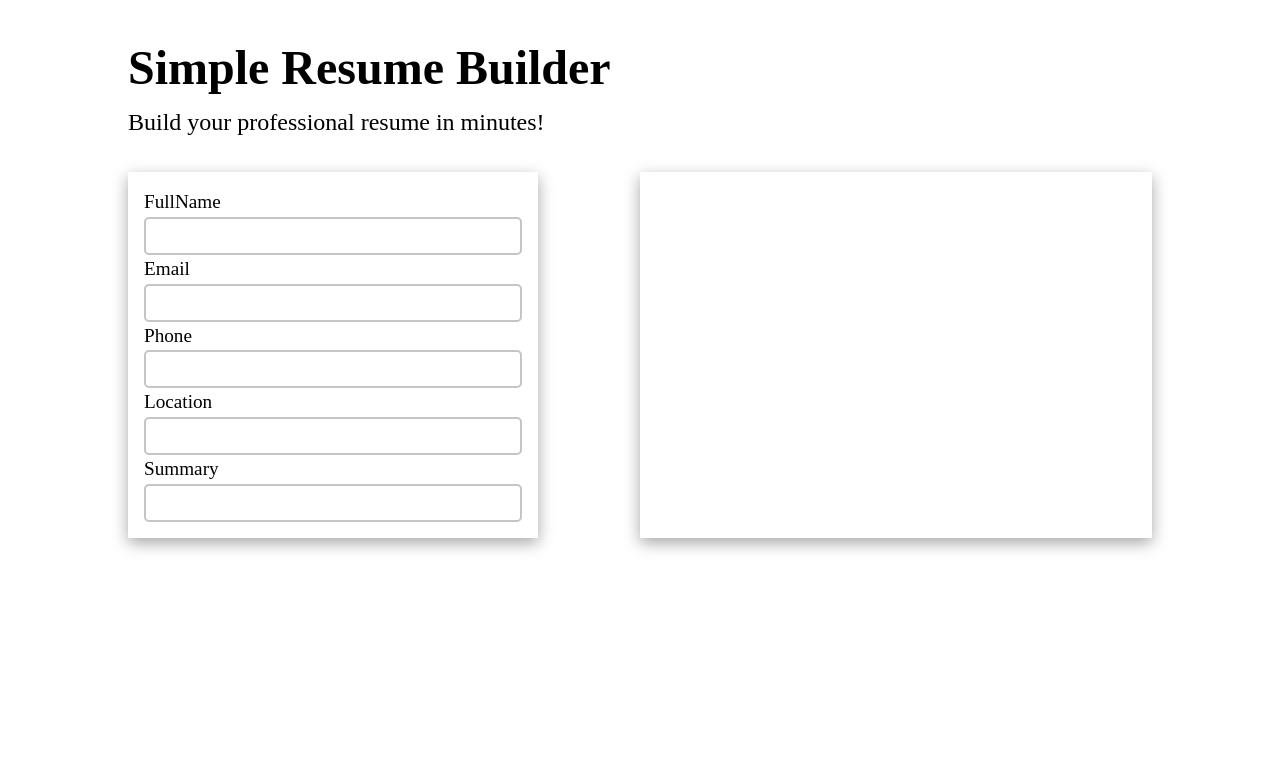
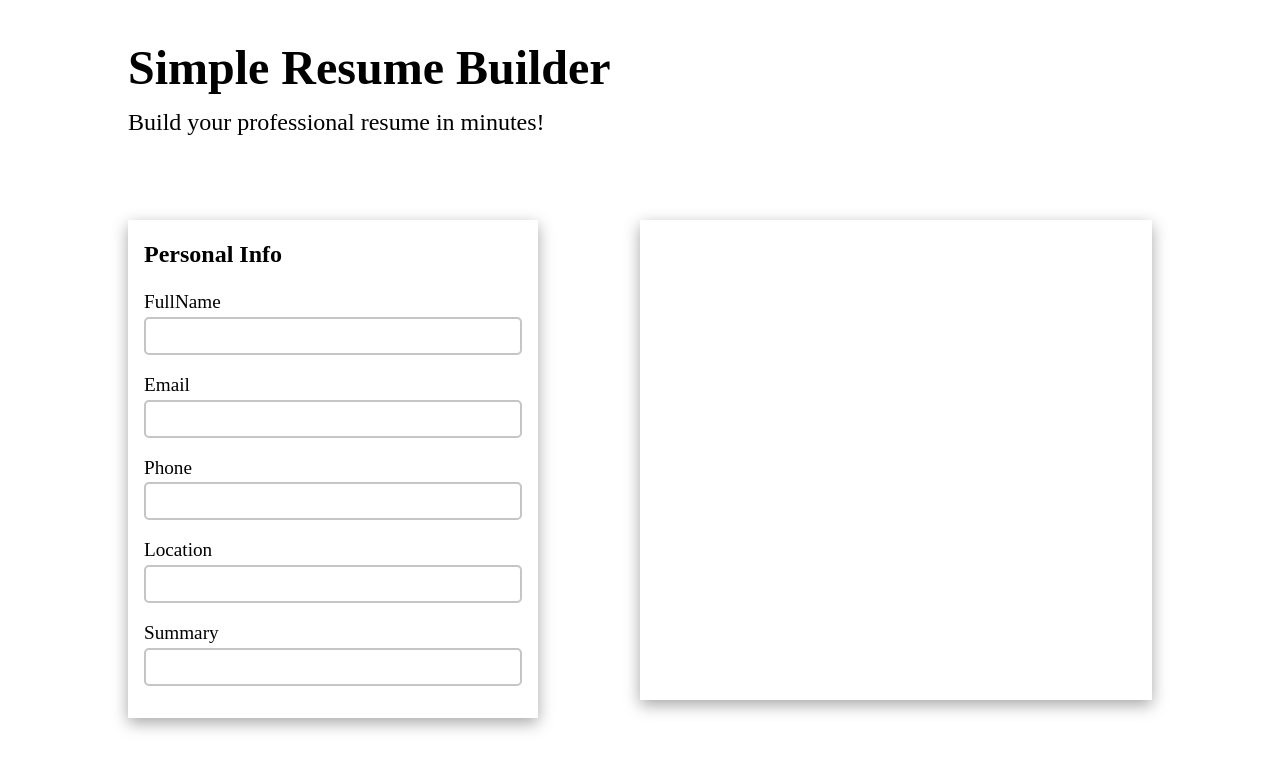
Before and after one commit to Basher113/cv-builder, a React (Vite) app: page / in a window 1280 px wide. Shown: the top 770 px of the page. Built offline with nearby package versions, Linux system fonts and the light colour scheme.

Commit message:
Add form for personal info field
- Rename Cv component file to CvPreview
- Delete the Form component

```diff
--- a/src/components/cv-container/CvContainer.jsx
+++ b/src/components/cv-container/CvContainer.jsx
@@ -1,10 +1,10 @@
 import { useState } from "react";
 
-import Form from "../form/Form";
-import CV from "../cv/CV";
+import PersonalInfoForm from "../personal-info-form/PersonalInfoForm";
+import CvPreview from "../cv-preview/CvPreview";
 import "./cv-container.css";
 
-const defaultFormField = {
+const personalInfoFormField = {
   fullName: "",
   email: "",
   phone: "",
@@ -13,7 +13,8 @@ const defaultFormField = {
 }
 
 const CvContainer = () => {
-  const [formField, setFormField] = useState(defaultFormField);
+  const [formField, setFormField] = useState(personalInfoFormField);
+
   const changeHandler = (e) => {
     const name = e.target.name;
     const value = e.target.value;
@@ -22,8 +23,8 @@ const CvContainer = () => {
 
   return (
     <div className="cv-container">
-      <Form formField={formField} onChange={changeHandler}/>
-      <CV fullName={formField.fullName}
+      <PersonalInfoForm formField={formField} onChange={changeHandler}/>
+      <CvPreview fullName={formField.fullName}
         email={formField.email}
         phone={formField.phone}
         location={formField.location}
--- a/src/components/cv-container/cv-container.css
+++ b/src/components/cv-container/cv-container.css
@@ -1,5 +1,7 @@
 .cv-container {
   display: grid;
   grid-template-columns: 1fr 1fr;
-  margin-top: 2em;
+  margin-top: 5em;
+  align-items: start;
+  position: relative;
 }
--- a/src/components/cv/CV.jsx
+++ b/src/components/cv-preview/CvPreview.jsx
@@ -1,5 +1,5 @@
-import "./cv-paper.css"
-const CV = ({fullName, email, phone, location, summary}) => {
+import "./cv-preview.css"
+const CvPreview = ({fullName, email, phone, location, summary}) => {
   return (
     <div className="cv-paper-container">
       <h2 className="full-name">{fullName}</h2>
@@ -13,4 +13,4 @@ const CV = ({fullName, email, phone, location, summary}) => {
   )
 }
 
-export default CV
+export default CvPreview
--- a/src/components/cv/cv-paper.css
+++ b/src/components/cv-preview/cv-preview.css
@@ -1,7 +1,7 @@
 .cv-paper-container {
   padding: 1em;
   box-shadow: var(--shadow);
-
+  min-height: 60vh;
 }
 
 .full-name {
--- a/src/components/form-input/form-input.css
+++ b/src/components/form-input/form-input.css
@@ -1,3 +1,7 @@
+.group {
+  margin: 1em 0;
+}
+
 label {
   display: block;
   font-size: 1.2rem;
--- a/src/components/form/Form.jsx
+++ /dev/null
@@ -1,15 +0,0 @@
-import FormInput from '../form-input/FormInput';
-import "./form.css"
-
-const Form = ({formField, onChange}) => {
-  const formFieldKeys = Object.keys(formField);
-  return (
-    <form>
-      {formField && formFieldKeys.map(field => (
-        <FormInput key={field} type="text" label={field} name={field} onChangeHandler={onChange}/>
-      ))}
-    </form>
-  )
-}
-
-export default Form
--- a/src/components/form/form.css
+++ /dev/null
@@ -1,5 +0,0 @@
-form {
-  width: 80%;
-  box-shadow: var(--shadow);
-  padding: 1em;
-}
--- /dev/null
+++ b/src/components/personal-info-form/PersonalInfoForm.jsx
@@ -0,0 +1,16 @@
+import FormInput from "../form-input/FormInput"
+const PersonalInfoForm = ({formField, onChange}) => {
+  const formFieldKeys = Object.keys(formField)
+  return (
+    <form>
+      <h2>Personal Info</h2>
+      {formFieldKeys.map(field => (
+        <FormInput key={field} type="text" label={field} name={field} onChangeHandler={onChange}/>
+      ))}
+
+    </form>
+
+  )
+}
+
+export default PersonalInfoForm
--- a/src/index.css
+++ b/src/index.css
@@ -57,3 +57,15 @@ h1, h2, h3, h4, h5, h6 {
 :root {
   --shadow: rgba(0, 0, 0, 0.35) 0px 5px 15px;
 }
+
+form {
+  width: 80%;
+  box-shadow: var(--shadow);
+  padding: 1em;
+
+
+  h3 {
+    text-transform: capitalize;
+    font-size: 1.5rem;
+  }
+}
```
Also changed, not shown: src/components/tabs/Tabs.jsx (added, +13 -0 lines), src/components/tabs/tabs.css (added, +25 -0 lines).
